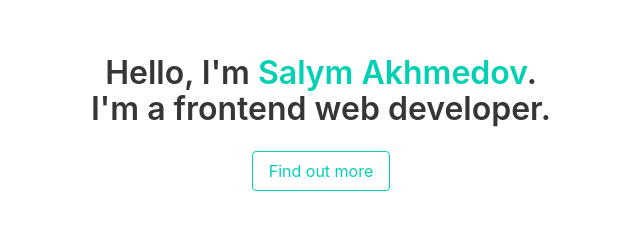
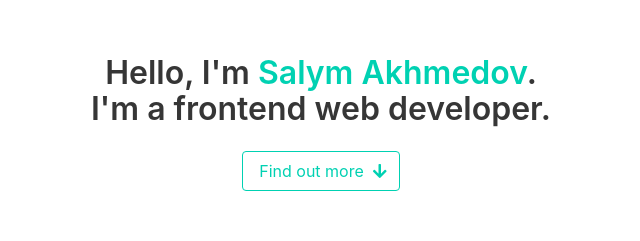
Before and after one commit to salymk/salym-portfolio, a React (Create React App) app: page / in a window 1280 px wide. Shown: the part 277-518 px from the top of the page, without its empty margins (319-959 px from the left). Built offline with nearby package versions, Linux system fonts and the light colour scheme.

Commit message:
Added font awesome and button icon

```diff
--- a/public/index.html
+++ b/public/index.html
@@ -11,6 +11,7 @@
     />
     <link rel="apple-touch-icon" href="%PUBLIC_URL%/logo192.png" />
     <link rel="manifest" href="%PUBLIC_URL%/manifest.json" />
+    <link rel="stylesheet" href="https://use.fontawesome.com/releases/v5.13.1/css/all.css" integrity="sha384-xxzQGERXS00kBmZW/6qxqJPyxW3UR0BPsL4c8ILaIWXva5kFi7TxkIIaMiKtqV1Q" crossorigin="anonymous">
     <title>React App</title>
   </head>
   <body>
--- a/src/sections/header/Hero.js
+++ b/src/sections/header/Hero.js
@@ -11,7 +11,14 @@ const Hero = () => {
           <h1 className="title">
             I'm a frontend web developer.
           </h1>
-          <button className="button is-primary is-outlined">Find out more</button>
+
+          <button className="button is-primary is-outlined">
+            <span>Find out more</span>
+            <span className="icon is-small">
+              <i className="fas fa-arrow-down"></i>
+            </span>
+        </button>
+
         </div>
       </div>
     </section>
```
